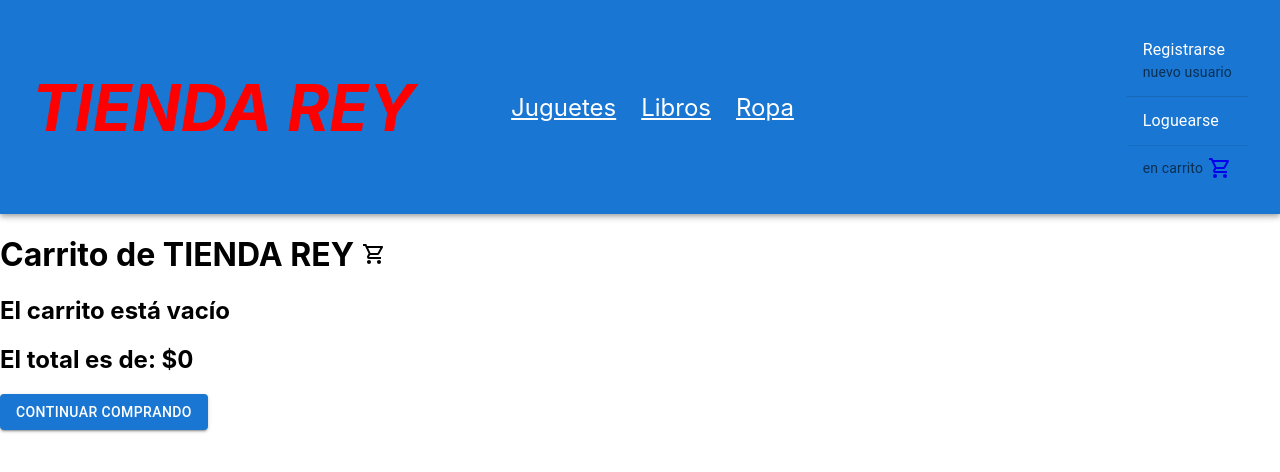
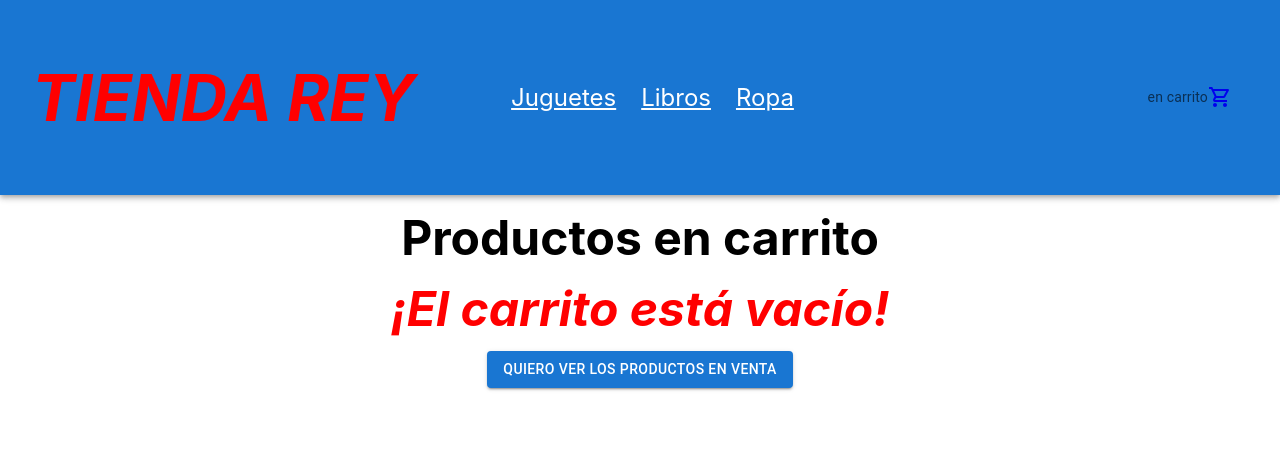
Before and after one commit to reyfer17/tienda-rey, a React (Create React App) app: page /cart in a window 1280 px wide. Shown: the top 472 px of the page. Built offline with nearby package versions, Linux system fonts and the light colour scheme.

Commit message:
estilo del carrito

```diff
--- a/src/components/Cart.jsx
+++ b/src/components/Cart.jsx
@@ -1,42 +1,74 @@
-import { ShoppingCartOutlined } from "@mui/icons-material";
 import { useContext } from "react";
 import { CartContext } from "./CartContext";
 import { Button } from "@mui/material";
 import { Link } from "react-router-dom";
+import { CartDetail, CartDetailTitle, CartResume, CartOptions, CartEmpty, CartOptionsAlt, CartTitle } from "./styledComponents";
+import DeleteForeverRoundedIcon from '@mui/icons-material/DeleteForeverRounded';
+
 
 const Cart = () =>{
     const { cartList, clearCart, removeItem, calcTotalxProduct, calcTotal} = useContext(CartContext)
 
     return (
         <>
-            <h1>Carrito de TIENDA REY <ShoppingCartOutlined /></h1>
-            {
-                (cartList.length > 0)
-                ? <Button onClick={clearCart}>Vaciar Carrito</Button>
-                :<h2> El carrito está vacío</h2>
+
+            <CartTitle>Productos en carrito</CartTitle>
+
+            {     (cartList.length > 0)
+                ?
+                <>
+                    <div>
+                        {
+                            <CartDetailTitle>
+                                <p>Producto</p>
+                                <p>Cat.</p>
+                                <p>Valor x u.</p>
+                                <p>Cant.</p>
+                                <p>Sub total</p>
+                                <p> </p>
+                            </CartDetailTitle>
+                        }
+                        {
+                            cartList.map(item=> (<CartDetail key={item.idProduct}>
+                                <p>{item.titleProduct}</p>
+                                <p>{item.categoryProduct}</p>
+                                <p>${item.priceProduct}</p>
+                                <p>x{item.qProduct}</p>
+                                <p>${calcTotalxProduct(item.idProduct) }</p>
+                                <p><DeleteForeverRoundedIcon color="secondary" onClick={ () => removeItem(item.idProduct) }></DeleteForeverRoundedIcon></p>
+                            </CartDetail>))
+                        }
+                    </div>
+                    <div>
+                        {
+                            <CartResume>
+                                <p>Total de la compra:</p>
+                                <p>${calcTotal()}</p>
+                            </CartResume>
+                        }
+                    </div>
+
+                </>
+                :<CartEmpty>¡El carrito está vacío!</CartEmpty>
             }
-            {
-                <>
-                    <ul>
-                        {
-                            cartList.map(item=> (<li key={item.idProduct}>
-                                <p>{item.titleProduct}</p>
-                                <p>Valor x unidad: ${item.priceProduct}</p>
-                                <p>Cantidad: {item.qProduct}</p>
-                                <p>Total x {item.qProduct} unidad/es: ${calcTotalxProduct(item.idProduct) }</p>
-                                <button onClick={ () => removeItem(item.idProduct) }>Eliminar</button>
-                            </li>))
+                <div>
+
+                        {  (cartList.length > 0)
+                            ?
+                        <>
+                            <CartOptions>
+                                <Link to="/" style={{textDecoration:"none"}} ><Button variant="contained">Seguir comprando</Button></Link>
+                                <Button variant="outlined" onClick={clearCart}>Vaciar Carrito</Button>
+                                <Link to="/CreateOrder" style={{textDecoration:"none"}}><Button variant="contained" color="secondary" >Finalizar Compra</Button></Link>
+                            </CartOptions>
+                        </>
+                        :<>
+                            <CartOptionsAlt>
+                                <Link to="/" style={{textDecoration:"none"}} ><Button variant="contained">Quiero ver los productos en venta</Button></Link>
+                            </CartOptionsAlt>
+                        </>
                         }
-                    </ul>
-                    <h2>El total es de: ${calcTotal()}</h2>
-                    <Link to="/" style={{textDecoration:"none"}} ><Button variant="contained">Continuar comprando</Button></Link>
-                    {
-                        (cartList.length > 0)
-                        ? <Button variant="contained" color="secondary"><Link to="/CreateOrder"> Finalizar Compra</Link></Button>
-                        :<></>
-                    }
-                </>
-            }
+                </div>
         </>
     )
 }
--- a/src/components/CartContext.jsx
+++ b/src/components/CartContext.jsx
@@ -17,7 +17,8 @@ const CartContextProvider = ({children}) => {
                     imgProduct: product.img,
                     priceProduct: product.price,
                     titleProduct: product.title,
-                    qProduct: q
+                    qProduct: q,
+                    categoryProduct: product.category,
                 }
             ]);
         } else {
--- a/src/components/CreateOrder.jsx
+++ b/src/components/CreateOrder.jsx
@@ -7,7 +7,6 @@ import db from "../utils/firebaseconfig";
 import EndPurchase from "./EndPurchase";
 import TextField from '@mui/material/TextField';
 
-
 const initialForm = {
         name:"",
         email:"",
@@ -15,13 +14,13 @@ const initialForm = {
 };
 
 const CreateOrder= () => {
-    const { cartList, clearCart, removeItem, calcTotalxProduct, calcTotal} = useContext(CartContext)
+    const { cartList, clearCart, calcTotal} = useContext(CartContext)
     const [form, setForm] = useState(initialForm);
     const [orderId, setOrderId] = useState("");
 
     const buyer = form;
 
-    const {name, email} = buyer;
+    const {name, email, phone} = buyer;
 
     const handleChange = (e) =>{
         const {name, value} = e.target;
@@ -113,7 +112,7 @@ const CreateOrder= () => {
                 </div>
             </section>
             ) : (
-                <EndPurchase name={name} email={email} orderId={orderId}/>
+                <EndPurchase name={name} email={email} phone={phone} orderId={orderId}/>
             )}
         </div>
         )
--- a/src/components/EndPurchase.jsx
+++ b/src/components/EndPurchase.jsx
@@ -1,18 +1,21 @@
 import { Link } from 'react-router-dom';
+import { Button } from '@mui/material';
 
-const EndPurchase = ({name, email, orderId}) => {
+const EndPurchase = ({name, email, phone, orderId}) => {
 
 
     return (
         <section className="container-fin">
             <div>
-                <p>Muchas gracias por tu compra! Te enviaremos un mail con el link de pago</p>
-                <p>Nombre del comprador: {name}</p>
-                <p>Email comprador: {email}</p>
+                <h1>Gracias por comprar en Tienda Rey</h1>
+                <h2>DATOS DE LA COMPRA</h2>
+                <p>Nombre: {name}</p>
+                <p>Email: {email}</p>
+                <p>Teléfono: {phone}</p>
                 <p>ID de compra: {orderId}</p>
             </div>
             <div>
-                <button className="button-cerrar"><Link to="/">CERRAR</Link></button>
+                <Button variant="contained"><Link style={{textDecoration:"none"}} to="/">CERRAR</Link></Button>
             </div>
         </section>
     )
--- a/src/components/Item.jsx
+++ b/src/components/Item.jsx
@@ -29,11 +29,8 @@ const Item = ({id, title, category, categoryID, imageProduct, price, stock}) =>
           ${price}
         </Typography>
       </CardContent>
-      <CardActions >
-        <Link to={`/item/${id}`}><Button size="medium">Detalle</Button></Link>
-      </CardActions>
       <CardActions>
-        <Button size="small">Compartir</Button>
+        <Link to={`/item/${id}`} style={{textDecoration:"none"}}><Button variant="contained" color="secondary" size="medium">Detalle</Button></Link>
       </CardActions>
     </Card>
   </>
--- a/src/components/NavBar.jsx
+++ b/src/components/NavBar.jsx
@@ -1,4 +1,4 @@
-import { AppBar, Divider, List, ListItem, ListItemText } from "@mui/material";
+import { AppBar, List, ListItem, ListItemText } from "@mui/material";
 import { Link } from "react-router-dom";
 import CartWidget from "./CartWidget";
 import { Wrapper, Logo, MenuItem, Left, Center, Right } from "./styledComponents";
@@ -18,14 +18,6 @@ const NavBar = () => {
           </Center>
           <Right>
           <List>
-              <ListItem button>
-                <ListItemText primary="Registrarse" secondary="nuevo usuario" />
-              </ListItem>
-              <Divider />
-              <ListItem button>
-                <ListItemText primary="Loguearse" />
-              </ListItem>
-              <Divider light />
               <Link to="/cart" style={{textDecoration:"none"}} >
                 <ListItem button>
                   <ListItemText secondary="en carrito" />
--- a/src/components/styledComponents.jsx
+++ b/src/components/styledComponents.jsx
@@ -93,4 +93,89 @@ const ItemCountContainer= styled.div`
     margin-top:200px;
     `;
 
-export { Wrapper, Logo, MenuItem, Left, Center, Right, DetailTitle, DetailDetail, DetailPrice, DetailStock, ItemCountContainer };
+const CartDetail = styled.div`
+    display:grid;
+    grid-auto-flow:column;
+    grid-template-columns:25% 20% 20% 15% 15% 5%;
+    margin:1% 25%;
+    padding: 0% 3%;
+    border: solid;
+    border-radius: 10px;
+    text-align: center;
+    font-size: 80%;
+    `;
+
+const CartDetailTitle = styled.div`
+    display:grid;
+    grid-auto-flow:column;
+    grid-template-columns:25% 20% 20% 15% 15% 5%;
+    margin:1% 25%;
+    padding: 0% 3%;
+    text-align: center;
+    font-size: 90%;
+    p {
+        color: purple;
+        text-decoration: underline;
+        font-weight: bold;
+    };
+    `
+
+const CartResume = styled.div`
+    display:grid;
+    grid-auto-flow:column;
+    grid-template-columns:75% 25%;
+    margin:1% 25%;
+    padding: 0% 3%;
+    text-align: center;
+    font-size: 150%;
+    background-color: purple;
+    border-radius: 10px;
+    p {
+        color: white;
+        font-weight: bold;
+        font-style: oblique;
+    };
+    `
+
+const CartOptions = styled.div`
+    display:grid;
+    grid-auto-flow:column;
+    grid-template-columns:33% 33% 33%;
+    margin:1% 25%;
+    padding: 0% 3%;
+    text-align: center;
+    `;
+
+const CartEmpty = styled.h2`
+    display:grid;
+    grid-auto-flow:column;
+    grid-template-columns:100%;
+    margin:1% 25%;
+    padding: 0% 3%;
+    text-align: center;
+    color: red;
+    font-weight: bold;
+    font-style: oblique;
+    font-size: 300%;
+    `;
+
+const CartOptionsAlt = styled.div`
+    display:grid;
+    grid-auto-flow:column;
+    grid-template-columns:100%;
+    margin:1% 25%;
+    padding: 0% 3%;
+    text-align: center;
+    `;
+
+    const CartTitle = styled.h1`
+    font-size: 300%;
+    display:grid;
+    grid-auto-flow:column;
+    grid-template-columns:100%;
+    margin:1% 25%;
+    padding: 0% 3%;
+    text-align: center;
+    `;
+
+export { CartDetail, CartDetailTitle, CartResume, CartOptions, CartEmpty, CartOptionsAlt, CartTitle, Wrapper, Logo, MenuItem, Left, Center, Right, DetailTitle, DetailDetail, DetailPrice, DetailStock, ItemCountContainer };
```
Also changed, not shown: src/utils/firestoreFetch.js (deleted, +0 -16 lines).
